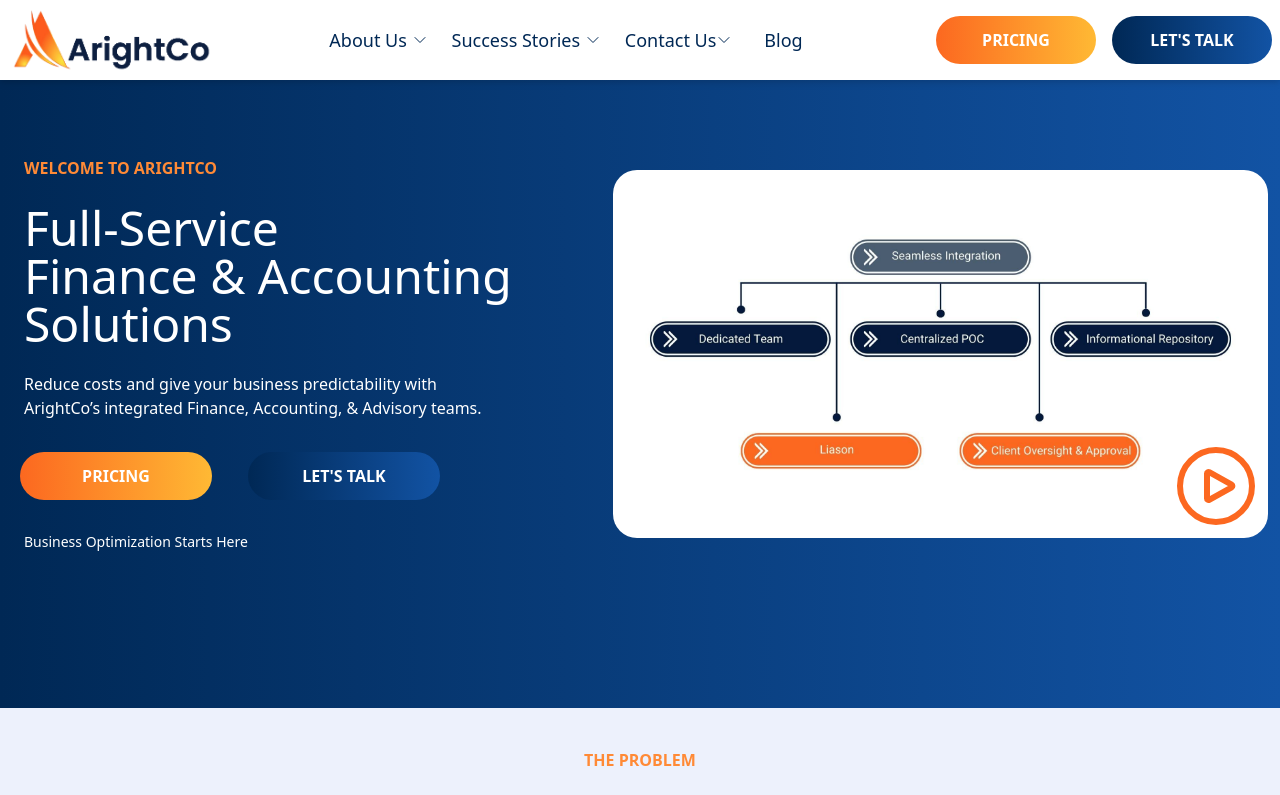
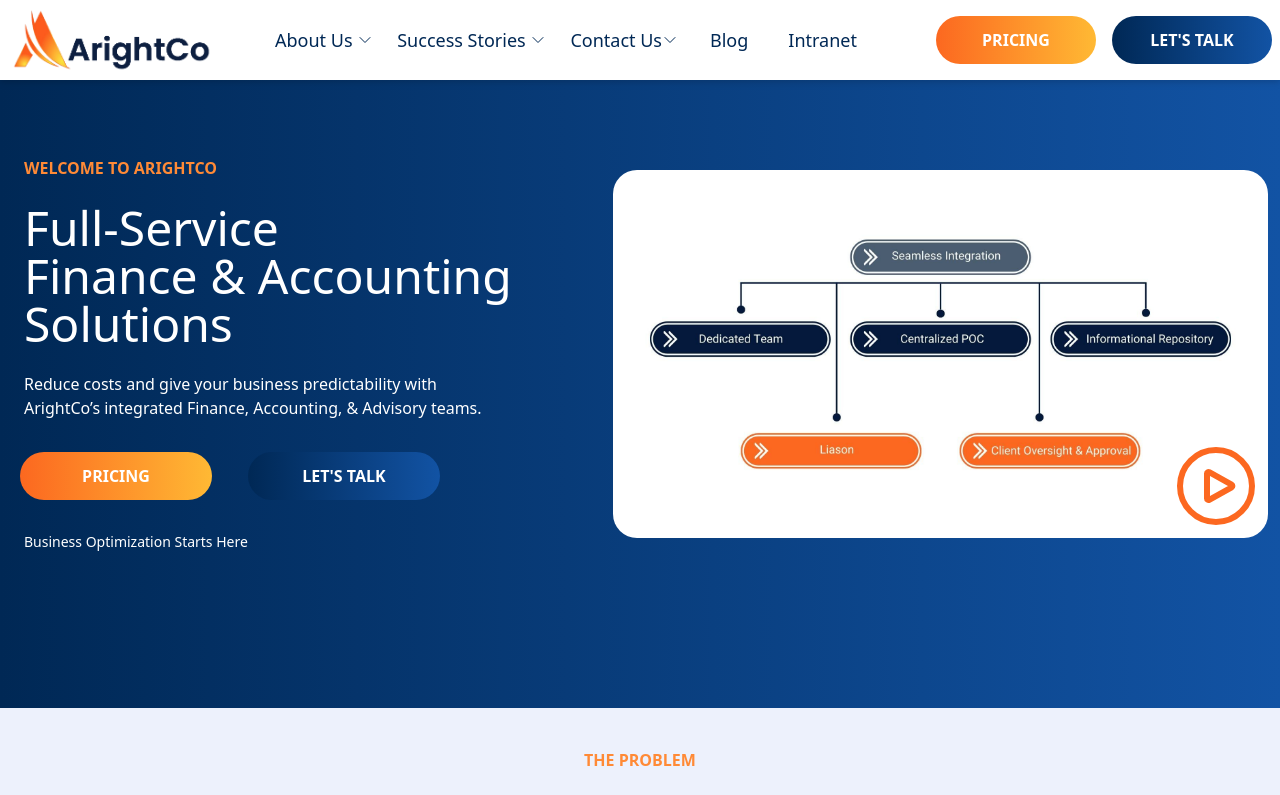
Before and after one commit to tanujchowdhury/nextjs-arightco-website, a Next.js app: page / in a window 1280 px wide. Shown: the top 795 px of the page. Built offline with nearby package versions, Linux system fonts and the light colour scheme.

Commit message:
add login page

```diff
--- a/components/sections/navbar.tsx
+++ b/components/sections/navbar.tsx
@@ -179,6 +179,11 @@
               Blog
             </Link>
           </div>
+          <div className="mx-2 px-3 max-[1100px]:text-sm">
+            <Link className="hover:text-orange-dark" href="/login">
+              Intranet
+            </Link>
+          </div>
         </div>
 
         <div className="hidden md:flex min-[1350px]:mr-32">
--- /dev/null
+++ b/pages/login.tsx
@@ -0,0 +1,7 @@
+import Layout from "../components/layouts/layout";
+
+export default function Login() {
+    return (
+<div></div>
+    )
+}
```
